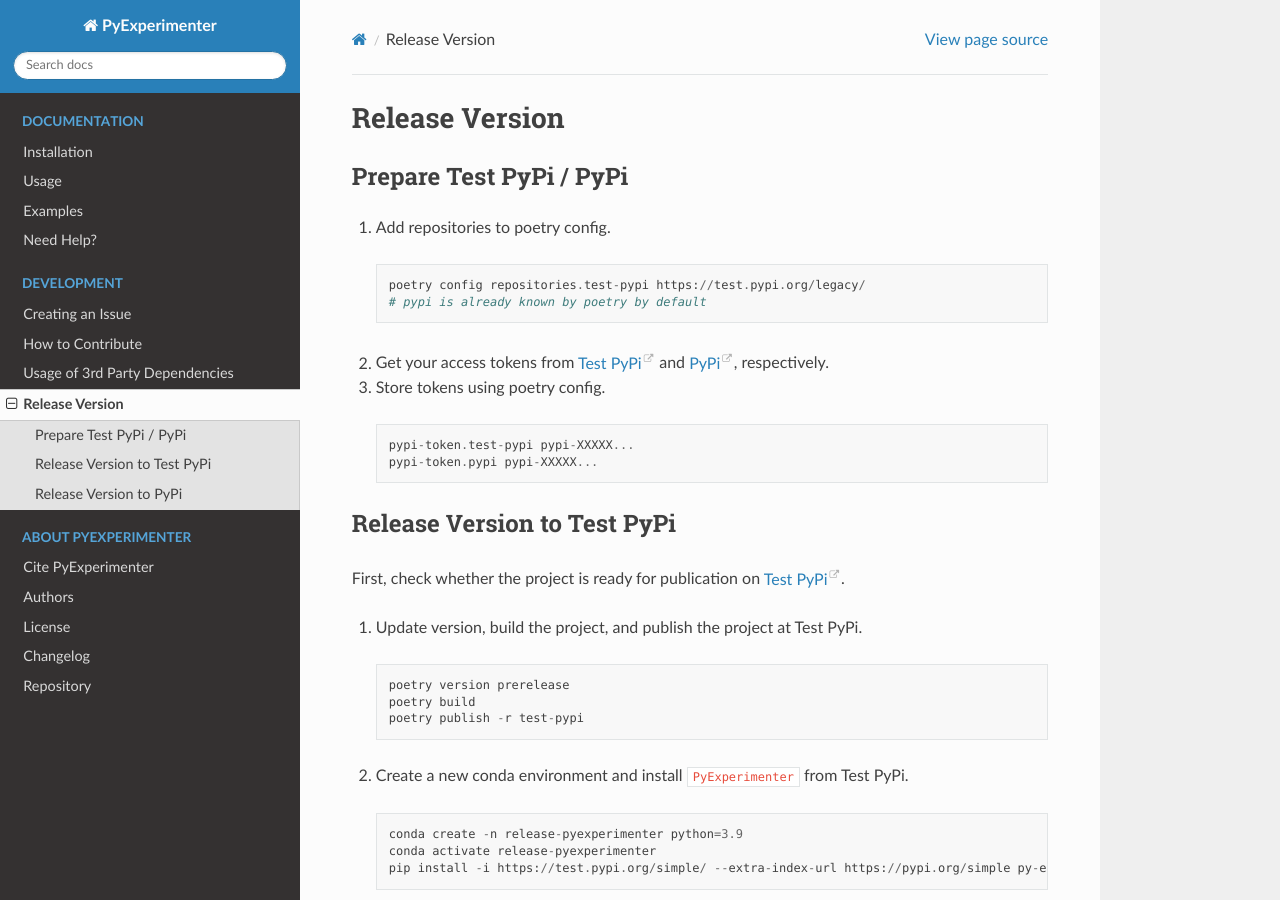
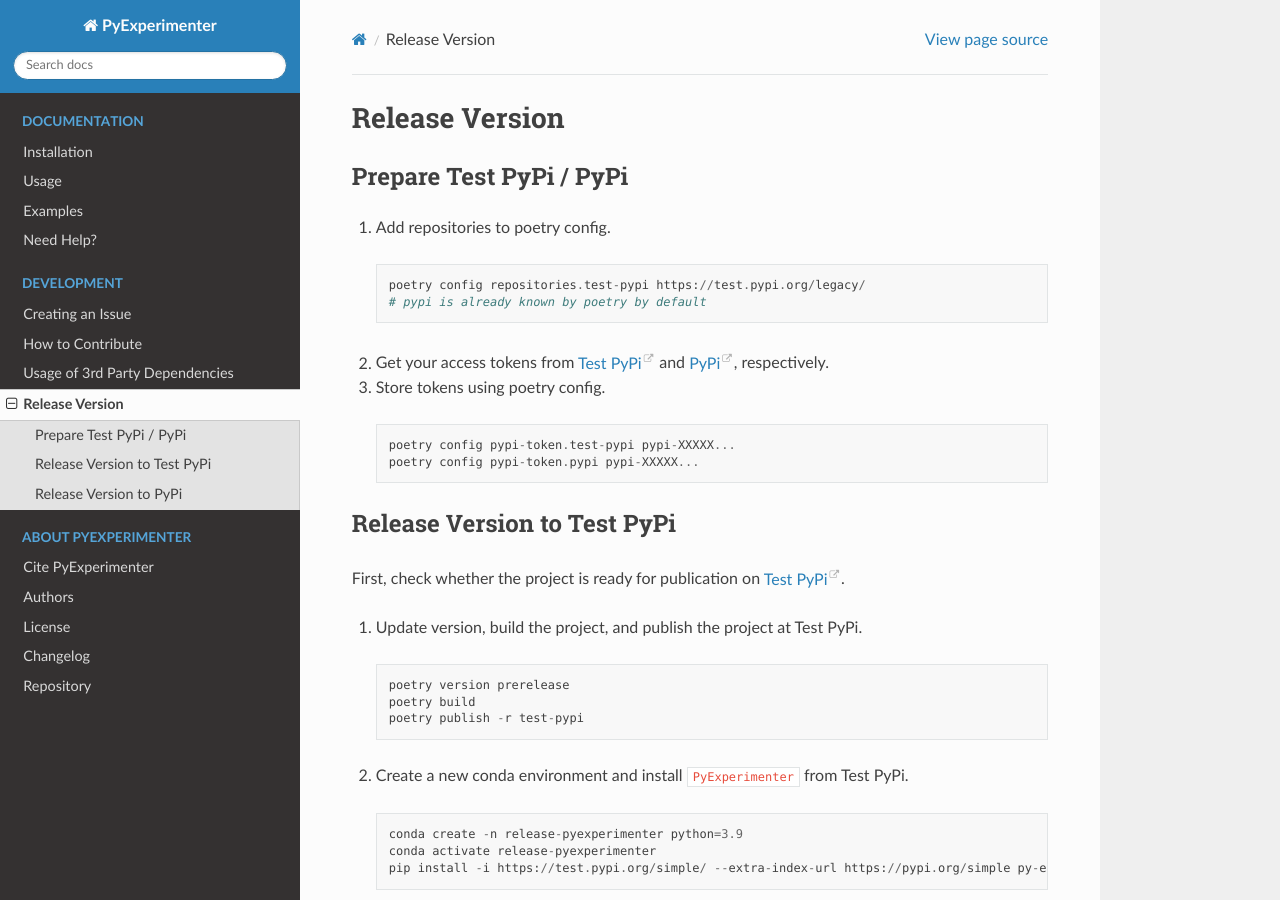
Before and after one commit to tornede/py_experimenter, a Sphinx documentation site: the page built from docs/source/release-version.rst, in a window 1280 px wide and 900 px high. Built offline with Sphinx 7.4.7 and the Read the Docs theme 2.0.0, drawn with Linux system fonts in a browser that asks for light colours; pages that are not in the unit, such as notebooks, are missing from menus.

Commit message:
Update documentation. There was an error regarding storing configs.

```diff
--- a/docs/source/release-version.rst
+++ b/docs/source/release-version.rst
@@ -24,8 +24,8 @@
 
   .. code-block::
 
-    pypi-token.test-pypi pypi-XXXXX...
-    pypi-token.pypi pypi-XXXXX...
+    poetry config pypi-token.test-pypi pypi-XXXXX...
+    poetry config pypi-token.pypi pypi-XXXXX...
 
 
 .. _contribute_release_testpypi:
```
